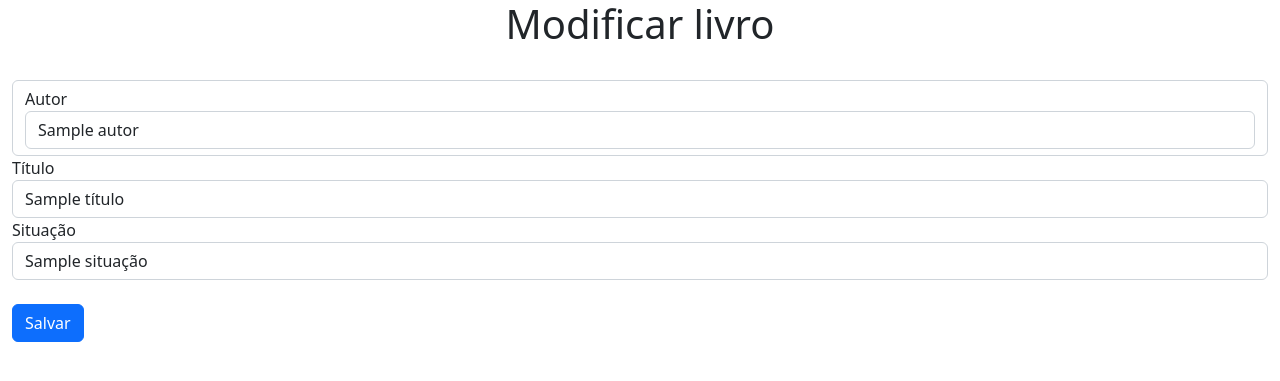
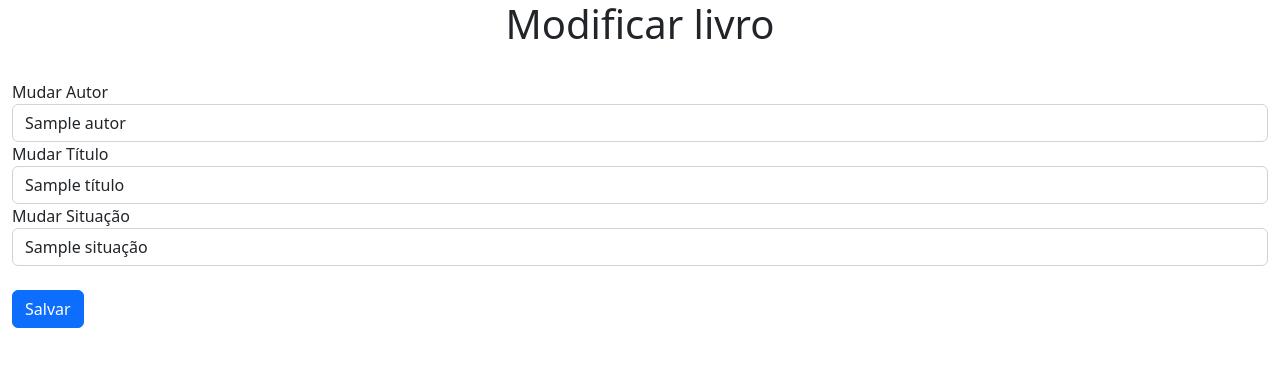
Before and after one commit to denisduarth/webapplication, a Flask app: template templates/update.html in a window 1280 px wide. Shown: the top 381 px of the page. Run offline with Flask 2, Linux system fonts and the light colour scheme; the template is opened without the code that fills it: most values are stand-ins (such as "Sample title", 1, 10 or a date in 2020).

Commit message:
Implementação do update

```diff
--- a/app.py
+++ b/app.py
@@ -34,9 +34,9 @@ def create():
 
 @app.route('/save', methods=['POST'])
 def save():
-    autor = request.form['Autor'].capitalize()
-    titulo = request.form['Título'].capitalize()
-    situacao = request.form['Situação'].capitalize()
+    autor = request.form['Autor']
+    titulo = request.form['Título']
+    situacao = request.form['Situação']
     lista_livros.append({'id':uuid4(),'autor': autor,'título': titulo,'situação': situacao})
     return redirect("/")
 
@@ -52,31 +52,16 @@ def edit(id):
     for livro in lista_livros:
         if id == str(livro['id']):
             livro == livro['id']
-        return render_template('update.html')
+            return render_template('update.html',livro=livro)
 
-@app.route('/update/<id>')
+@app.route('/edit/livro/<id>',methods=["POST"])
 def update(id):
-    try:
-        novo_autor = request.form['Autor'].capitalize()
-        novo_titulo = request.form['Título'].capitalize()
-        nova_situacao = request.form['Situação'].capitalize()
-
-        for livro in lista_livros:
-            if id == str(livro['id']):
-                livro['autor'] = novo_autor
-                livro['título'] = novo_titulo
-                livro['situação'] = nova_situação
-                lista_livros[lista_livros.index(livro)] = ({'id':id,'autor':novo_autor,'título':novo_titulo,'situação':nova_situacao})
-
-                with open('lista_de_livros.csv', 'wt') as file_out:
-                    escritor = csv.DictWriter(file_out, ['id', 'autor', 'título', 'situação'])
-                    escritor.writeheader()
-                    escritor.writerows(livro)
-                    file_out.close()
-
-                return redirect("/")
-
-    except:
-        return 'Aconteceu algo de errado'
+    for livro in lista_livros:
+        if id == str(livro['id']):
+            novo_autor = request.form['Autor']
+            novo_titulo = request.form['Título']
+            nova_situacao = request.form['Situação']
+            lista_livros[lista_livros.index(livro)] = {'id':livro['id'],'autor':novo_autor,'título':novo_titulo,'situação':nova_situacao}
+            return redirect("/")
 
 app.run(debug=True)
--- a/lista_de_livros.csv
+++ b/lista_de_livros.csv
@@ -1,4 +1,4 @@
 id,autor,título,situação
-d5e93711-d981-49fc-b0e0-bbcb70525200,Machado de Assis,Memórias Póstumas de Brás Cubas,Lido
-74ac7cbf-3283-4e18-a445-1c51bf06f833,Stephen King,"It, a Coisa",Não lido
-41841028-98a1-4b19-b2e9-98c7ecefab7c,Edgar Allan Poe,O corvo,Não lido
+2a3c7a6b-54fe-4ead-95a9-07bfdf033c82,a,a,a
+daf76e64-d4d2-4875-9fb2-4e0b2012fb20,a,a,a
+18bd1d20-bba4-4c99-b405-95bb9a6914fa,Edgar Allan Poe,O corvo,Não lido
--- a/templates/index.html
+++ b/templates/index.html
@@ -25,7 +25,7 @@
                 <td>{{livro['autor']}}</td>
                 <td>{{livro['título']}}</td>
                 <td>{{livro['situação']}}</td>
-                <td><a href="/update/{{livro['id']}}" class="btn btn-sm btn-success">Editar</a></td>
+                <td><a href="/edit/{{livro['id']}}" class="btn btn-sm btn-success">Editar</a></td>
                 <td><a href="/delete/{{livro['id']}}" class="btn btn-sm btn-danger">Deletar</a></td>
             </tr>
                 {% endfor %}
--- a/templates/update.html
+++ b/templates/update.html
@@ -11,20 +11,20 @@
     <center><h1>Modificar livro</h1></center>
     <br>
     <div class="container-fluid">
-        <form action="/update/{{livro['id']}}" method="POST">
-            <div class="form-control">
-                <label>Autor</label>
-                <input type="text" name="Autor" id="Autor" value="{{livro['autor']}}" required="true" class="form-control">
+        <form action="/edit/livro/{{livro['id']}}" method="POST">
+            <div class="form-group">
+                <label>Mudar Autor</label>
+                <input type="text" name="Autor" value="{{livro['autor']}}" required="true" class="form-control">
             </div>
 
             <div class="form-group">
-                <label>Título</label>
-                <input type="text" name="Título" id="Título" value="{{livro['título']}}" required="true" class="form-control">
+                <label>Mudar Título</label>
+                <input type="text" name="Título" value="{{livro['título']}}" required="true" class="form-control">
             </div>
 
             <div class="form-group">
-                <label>Situação</label>
-                <input type="text" name="Situação" id="Situação" value="{{livro['situação']}}" required="true" class="form-control">
+                <label>Mudar Situação</label>
+                <input type="text" name="Situação" value="{{livro['situação']}}" required="true" class="form-control">
             </div>
             <br>
             <button class="btn btn-primary">Salvar</button>
```
